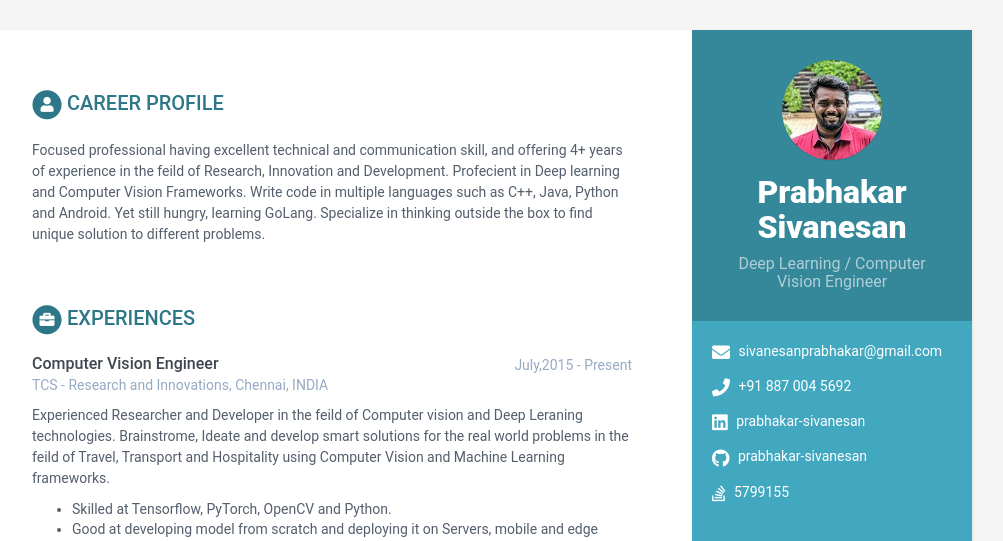
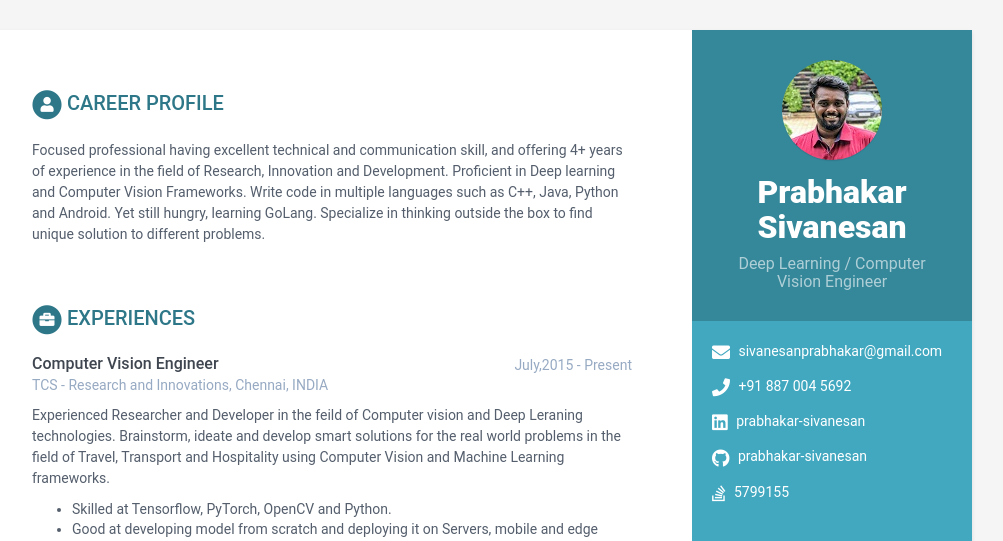
Before and after one commit to prabhakar-sivanean/me, a Jekyll site: the page built from index.html, in a window 1280 px wide. Shown: the top 541 px of the page, without its empty margins (168-1171 px from the left). Built offline with Jekyll 4.4.1, drawn with Linux system fonts in a browser that asks for light colours.

Commit message:
Update data.yml

```diff
--- a/_data/data.yml
+++ b/_data/data.yml
@@ -48,7 +48,7 @@ career-profile:
     title: Career Profile
     summary: |
       Focused professional having excellent technical and communication skill, and offering 4+ years of
-      experience in the feild of Research, Innovation and Development. Profecient in Deep learning and Computer Vision Frameworks.
+      experience in the field of Research, Innovation and Development. Proficient in Deep learning and Computer Vision Frameworks.
       Write code in multiple languages such as C++, Java, Python and Android. Yet still hungry, learning GoLang.
       Specialize in thinking outside the box to find unique solution to different problems.
 education:
@@ -75,7 +75,7 @@ experiences:
       company: TCS - Research and Innovations, Chennai, INDIA
       details: |
         Experienced Researcher and Developer in the feild of Computer vision and Deep Leraning technologies.
-        Brainstrome, Ideate and develop smart solutions for the real world problems in the feild of Travel, Transport and Hospitality using Computer
+        Brainstorm, ideate and develop smart solutions for the real world problems in the field of Travel, Transport and Hospitality using Computer
          Vision and Machine Learning frameworks.
 
           - Skilled at Tensorflow, PyTorch, OpenCV and Python.
```
